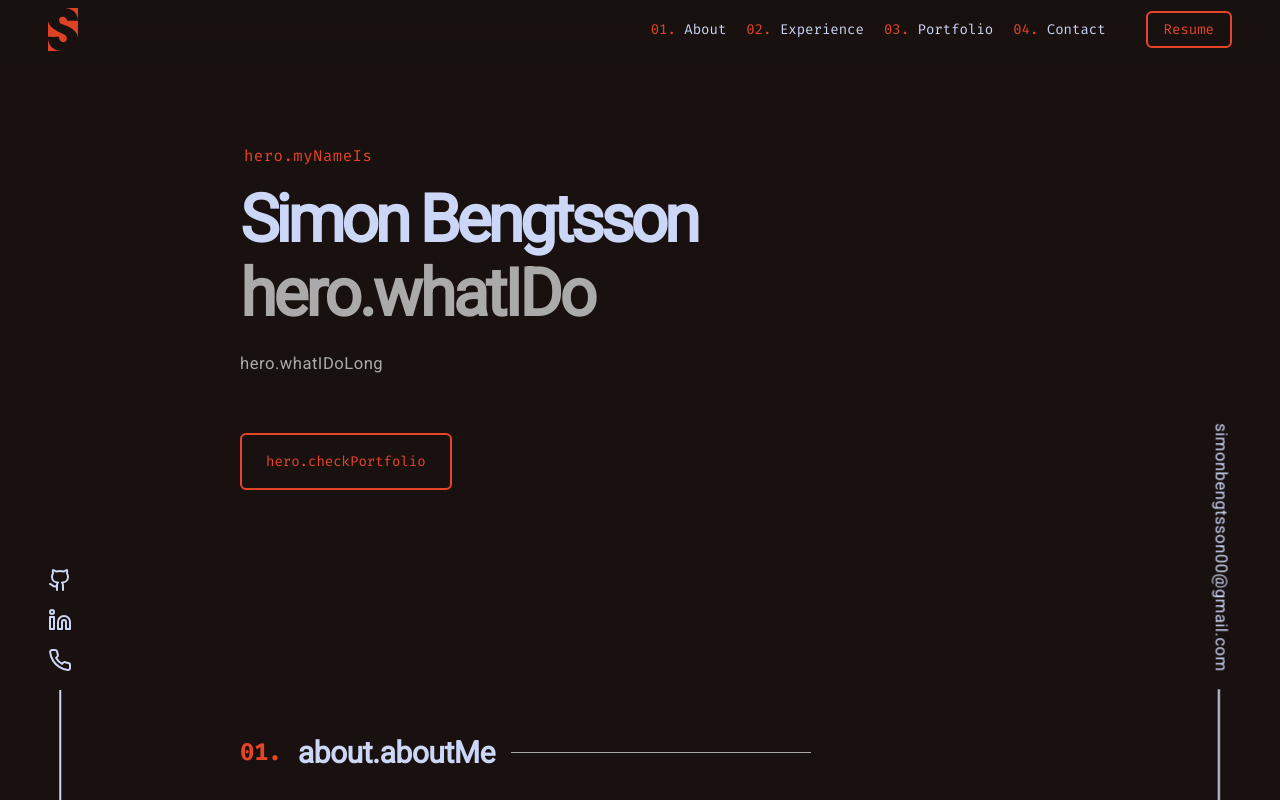
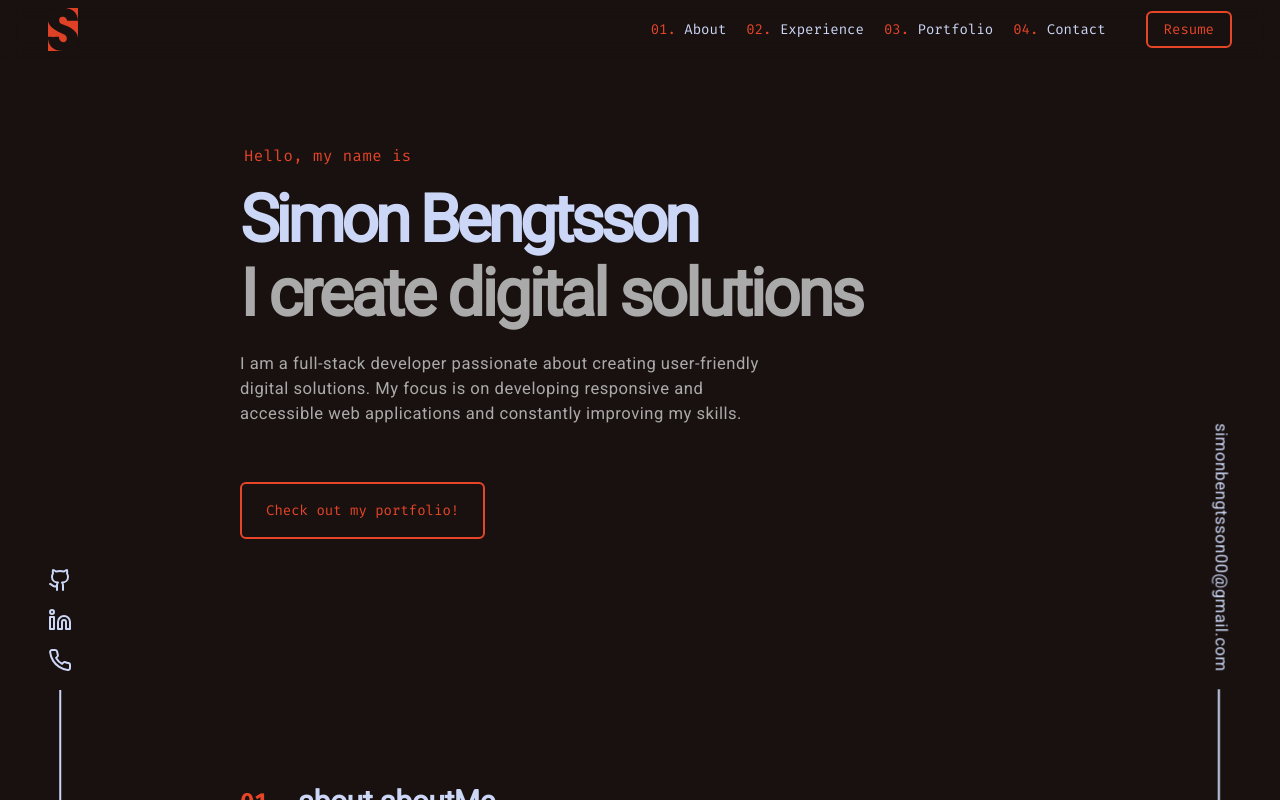
Before and after one commit to Sillen00/Portfolio_CV, a Next.js app: page / in a window 1280 px wide. Shown: the top 800 px of the page. Built offline with nearby package versions, Linux system fonts and the light colour scheme.

Commit message:
translation back to english, hero section.

```diff
--- a/app/containers/home-page/Hero.tsx
+++ b/app/containers/home-page/Hero.tsx
@@ -7,14 +7,27 @@ const Hero = () => {
 
   return (
     <section className='pt-36 pb-28 2xl:pt-60 max-w-screen-lg mx-auto px-6 md:px-28' id='hero'>
-      <p className='fira text-secondary-color pb-5 pl-1'>{t("hero.myNameIs")}</p>
+      <p className='fira text-secondary-color pb-5 pl-1'>
+        {/* {t("hero.myNameIs")} */}
+        Hello, my name is
+      </p>
       <h1 className='leading-none'>Simon Bengtsson</h1>
-      <h2 className='text-gray leading-tight pb-4'>{t("hero.whatIDo")}</h2>
+      <h2 className='text-gray leading-tight pb-4'>
+        I create digital solutions
+        {/* {t("hero.whatIDo")} */}
+      </h2>
 
-      <p className='text-gray max-w-[550px] mb-14'>{t("hero.whatIDoLong")}</p>
+      <p className='text-gray max-w-[550px] mb-14'>
+        I am a full-stack developer passionate about creating user-friendly digital solutions. My focus is on developing responsive and
+        accessible web applications and constantly improving my skills.
+        {/* {t("hero.whatIDoLong")} */}
+      </p>
 
       <Link href='#portfolio'>
-        <OrangeOutlineBtn className='fira py-4 px-6'>{t("hero.checkPortfolio")}</OrangeOutlineBtn>
+        <OrangeOutlineBtn className='fira py-4 px-6'>
+          Check out my portfolio!
+          {/* {t("hero.checkPortfolio")} */}
+        </OrangeOutlineBtn>
       </Link>
     </section>
   );
```
